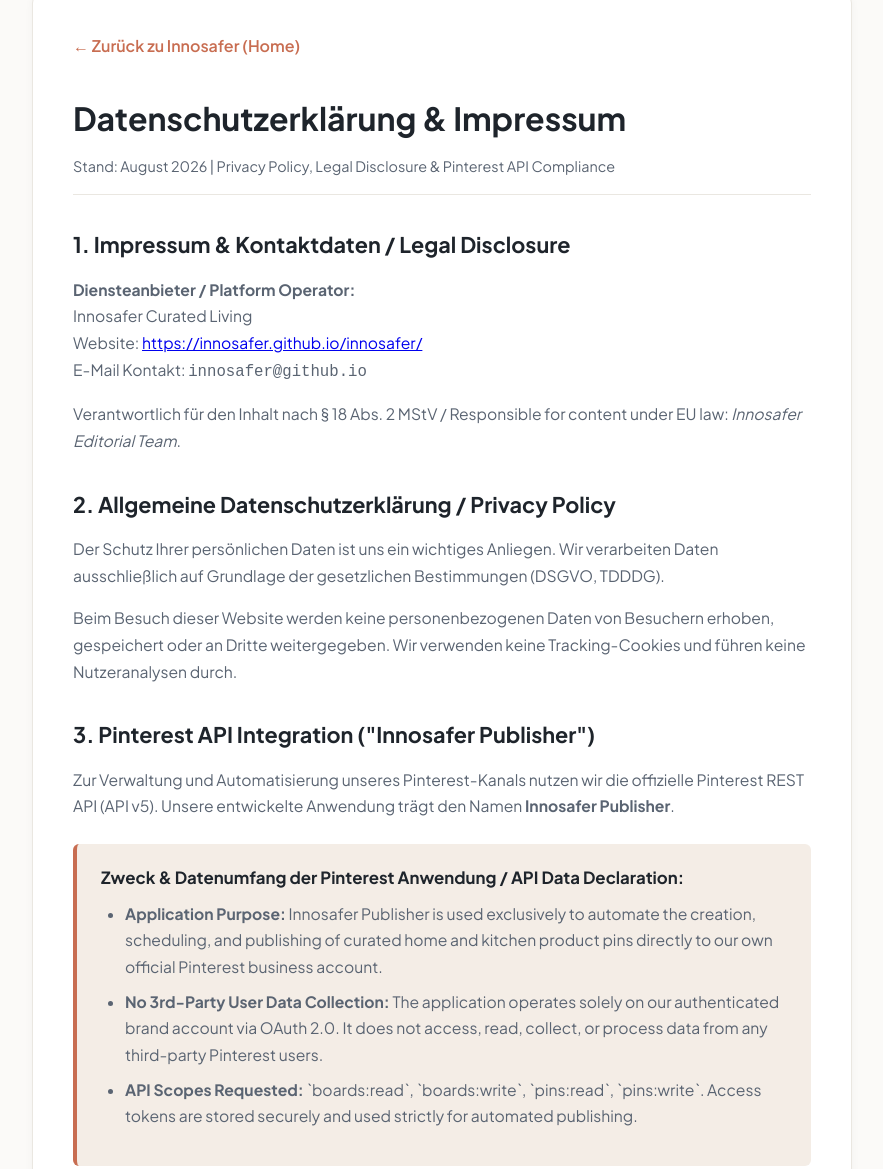
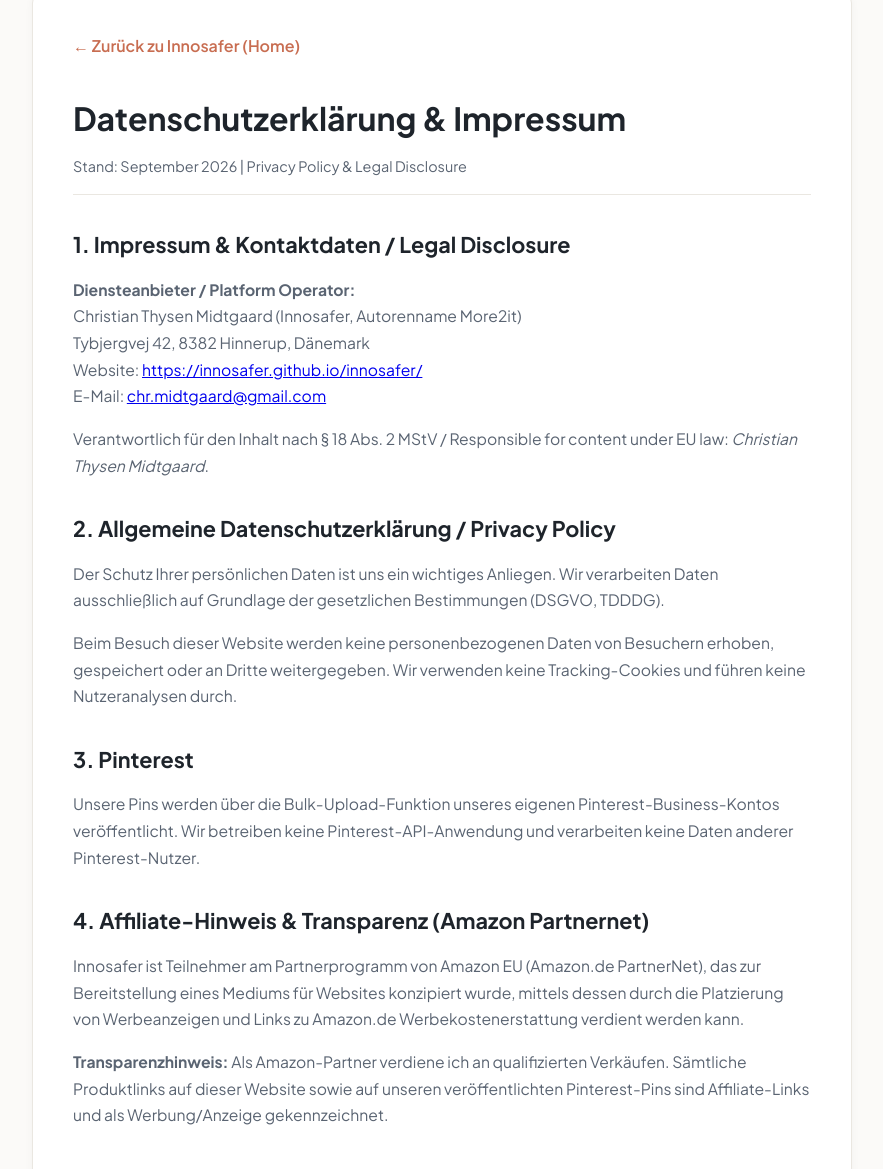
Before and after one commit to innosafer/innosafer, a plain HTML site: page privacy.html in a window 1280 px wide. Shown: the part 41-1210 px from the top of the page, without its empty margins (198-1081 px from the left). Drawn offline with Linux system fonts and the light colour scheme.

Commit message:
Add files via upload

```diff
--- a/privacy.html
+++ b/privacy.html
@@ -4,7 +4,7 @@
   <meta charset="utf-8">
   <meta name="viewport" content="width=device-width, initial-scale=1.0">
   <title>Datenschutzerklärung, Impressum &amp; Terms — Innosafer</title>
-  <meta name="description" content="Datenschutzerklärung, Impressum und Pinterest API Nutzungsbestimmungen von Innosafer.">
+  <meta name="description" content="Datenschutzerklärung und Impressum von Innosafer.">
 
   <link rel="icon" type="image/jpeg" href="logo.jpg">
   <link rel="preconnect" href="https://fonts.googleapis.com">
@@ -129,19 +129,20 @@
     <a href="index.html" class="header-link">&larr; Zurück zu Innosafer (Home)</a>
 
     <h1>Datenschutzerklärung &amp; Impressum</h1>
-    <p class="subtitle">Stand: August 2026 | Privacy Policy, Legal Disclosure &amp; Pinterest API Compliance</p>
+    <p class="subtitle">Stand: September 2026 | Privacy Policy &amp; Legal Disclosure</p>
 
     <!-- Impressum Section -->
     <section id="impressum">
       <h2>1. Impressum &amp; Kontaktdaten / Legal Disclosure</h2>
       <p>
         <strong>Diensteanbieter / Platform Operator:</strong><br>
-        Innosafer Curated Living<br>
+        Christian Thysen Midtgaard (Innosafer, Autorenname More2it)<br>
+        Tybjergvej 42, 8382 Hinnerup, Dänemark<br>
         Website: <a href="https://innosafer.github.io/innosafer/">https://innosafer.github.io/innosafer/</a><br>
-        E-Mail Kontakt: <code>innosafer@github.io</code>
+        E-Mail: <a href="mailto:chr.midtgaard@gmail.com">chr.midtgaard@gmail.com</a>
       </p>
       <p>
-        Verantwortlich für den Inhalt nach § 18 Abs. 2 MStV / Responsible for content under EU law: <em>Innosafer Editorial Team</em>.
+        Verantwortlich für den Inhalt nach § 18 Abs. 2 MStV / Responsible for content under EU law: <em>Christian Thysen Midtgaard</em>.
       </p>
     </section>
 
@@ -158,19 +159,11 @@
 
     <!-- Pinterest API Section -->
     <section id="pinterest-api">
-      <h2>3. Pinterest API Integration ("Innosafer Publisher")</h2>
+      <h2>3. Pinterest</h2>
       <p>
-        Zur Verwaltung und Automatisierung unseres Pinterest-Kanals nutzen wir die offizielle Pinterest REST API (API v5). Unsere entwickelte Anwendung trägt den Namen <strong>Innosafer Publisher</strong>.
+        Unsere Pins werden über die Bulk-Upload-Funktion unseres eigenen Pinterest-Business-Kontos veröffentlicht. Wir betreiben keine Pinterest-API-Anwendung und verarbeiten keine Daten anderer Pinterest-Nutzer.
       </p>
 
-      <div class="highlight-box">
-        <h3>Zweck &amp; Datenumfang der Pinterest Anwendung / API Data Declaration:</h3>
-        <ul>
-          <li><strong>Application Purpose:</strong> Innosafer Publisher is used exclusively to automate the creation, scheduling, and publishing of curated home and kitchen product pins directly to our own official Pinterest business account.</li>
-          <li><strong>No 3rd-Party User Data Collection:</strong> The application operates solely on our authenticated brand account via OAuth 2.0. It does not access, read, collect, or process data from any third-party Pinterest users.</li>
-          <li><strong>API Scopes Requested:</strong> `boards:read`, `boards:write`, `pins:read`, `pins:write`. Access tokens are stored securely and used strictly for automated publishing.</li>
-        </ul>
-      </div>
     </section>
 
     <!-- Amazon Affiliate Disclaimer -->
@@ -180,7 +173,7 @@
         Innosafer ist Teilnehmer am Partnerprogramm von Amazon EU (Amazon.de PartnerNet), das zur Bereitstellung eines Mediums für Websites konzipiert wurde, mittels dessen durch die Platzierung von Werbeanzeigen und Links zu Amazon.de Werbekostenerstattung verdient werden kann.
       </p>
       <p>
-        <strong>Transparenzhinweis:</strong> Als Amazon-Partner verdienen wir an qualifizierten Käufen. Sämtliche Produktlinks auf dieser Website sowie auf unseren veröffentlichten Pinterest-Pins sind Affiliate-Links und als Werbung/Anzeige gekennzeichnet.
+        <strong>Transparenzhinweis:</strong> Als Amazon-Partner verdiene ich an qualifizierten Verkäufen. Sämtliche Produktlinks auf dieser Website sowie auf unseren veröffentlichten Pinterest-Pins sind Affiliate-Links und als Werbung/Anzeige gekennzeichnet.
       </p>
     </section>
 
```
